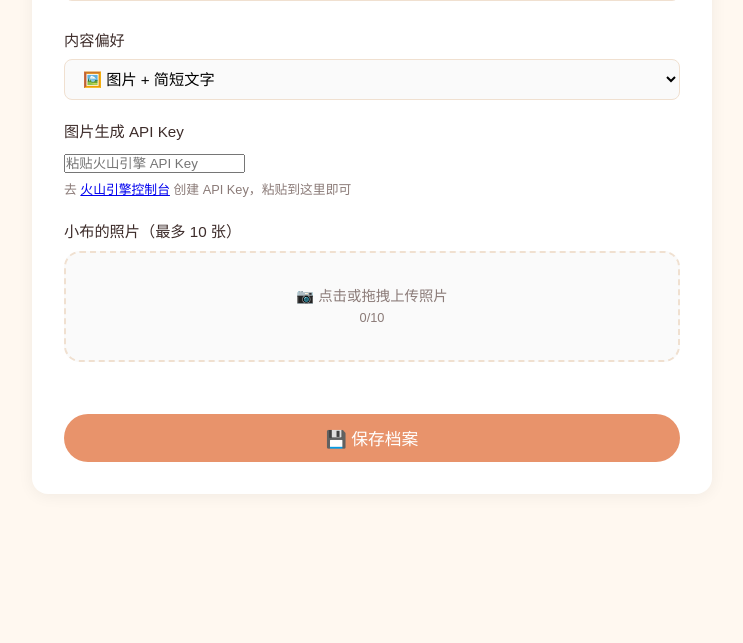
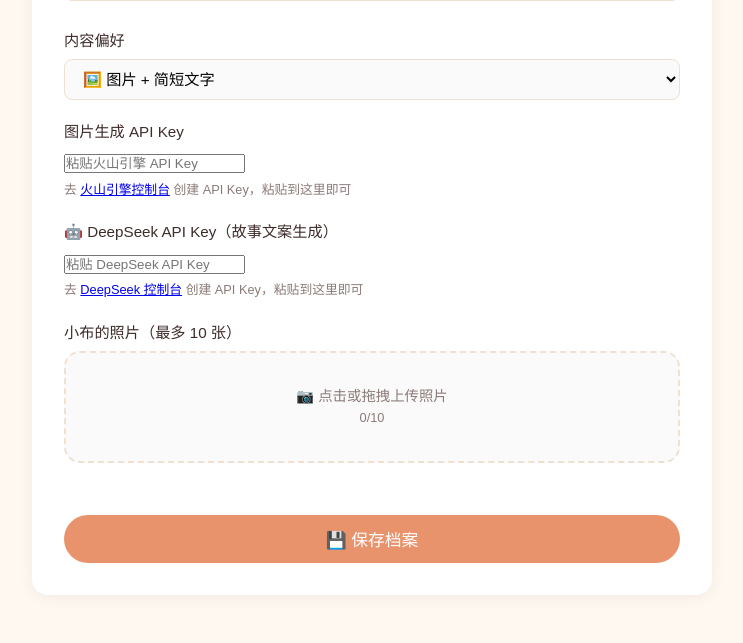
Before and after one commit to lt614258384-cyber/xiaobu-travel, a FastAPI app: template templates/profile.html in a window 1280 px wide. Shown: the part 1053-1696 px from the top of the page, without its empty margins (268-1011 px from the left). Before the commit the page ends 1547 px from the top, so only its background shows below. Run offline with FastAPI, Linux system fonts and the light colour scheme; the template is opened without the code that fills it, so the values that code supplies are empty.

Commit message:
feat: switch to DeepSeek V4 Pro for story generation (1M context)
Co-Authored-By: Claude <noreply@anthropic.com>

```diff
--- a/app.py
+++ b/app.py
@@ -74,6 +74,7 @@ async def profile_save(
     habits: str = Form(""),
     content_preference: str = Form("caption"),
     image_api_key: str = Form(""),
+    text_api_key: str = Form(""),
     real_life_memories: str = Form(""),
     csrf_token: str = Form(None, alias="_csrf_token"),
     photos: list[UploadFile] = File([]),
@@ -97,6 +98,7 @@ async def profile_save(
     profile.habits = habits
     profile.content_preference = content_preference
     profile.image_api_key = image_api_key
+    profile.text_api_key = text_api_key
     profile.real_life_memories = real_life_memories
 
     # Upload with user-scoped directory
--- a/models.py
+++ b/models.py
@@ -19,6 +19,7 @@ class Profile(Base):
     interests = Column(JSON, default=list)
     habits = Column(Text, default="")
     image_api_key = Column(String(200), default="")
+    text_api_key = Column(String(200), default="")
     content_preference = Column(String(20), default="caption")
     real_life_memories = Column(Text, default="")
     reference_photos = Column(JSON, default=list)
--- a/scheduler.py
+++ b/scheduler.py
@@ -223,7 +223,7 @@ class Scheduler:
                 weather=weather, mood=state.mood, features=features,
                 memory_context=memory_context,
                 all_stories_count=len(all_stories),
-                api_key=profile.image_api_key or "",
+                api_key=profile.text_api_key or profile.image_api_key or "",
             )
 
             # Persist updated memory
--- a/templates/profile.html
+++ b/templates/profile.html
@@ -64,6 +64,18 @@
             </p>
         </div>
         <div class="form-group">
+            <label>🤖 DeepSeek API Key（故事文案生成）</label>
+            <input type="password" name="text_api_key" id="text_api_key"
+                   value="{{ profile.text_api_key if profile else '' }}"
+                   placeholder="粘贴 DeepSeek API Key">
+            {% if profile and profile.text_api_key %}
+              <small>已保存（末尾：****{{ profile.text_api_key[-4:] }}）</small>
+            {% endif %}
+            <p style="font-size:0.8rem;color:var(--color-text-light);margin-top:4px;">
+                去 <a href="https://platform.deepseek.com/" target="_blank">DeepSeek 控制台</a> 创建 API Key，粘贴到这里即可
+            </p>
+        </div>
+        <div class="form-group">
             <label>小布的照片（最多 10 张）</label>
             <div class="upload-zone" id="upload-zone">
                 <p class="hint">📷 点击或拖拽上传照片</p>
```
Also changed, not shown: engine/storyteller.py (+2 -7 lines).
